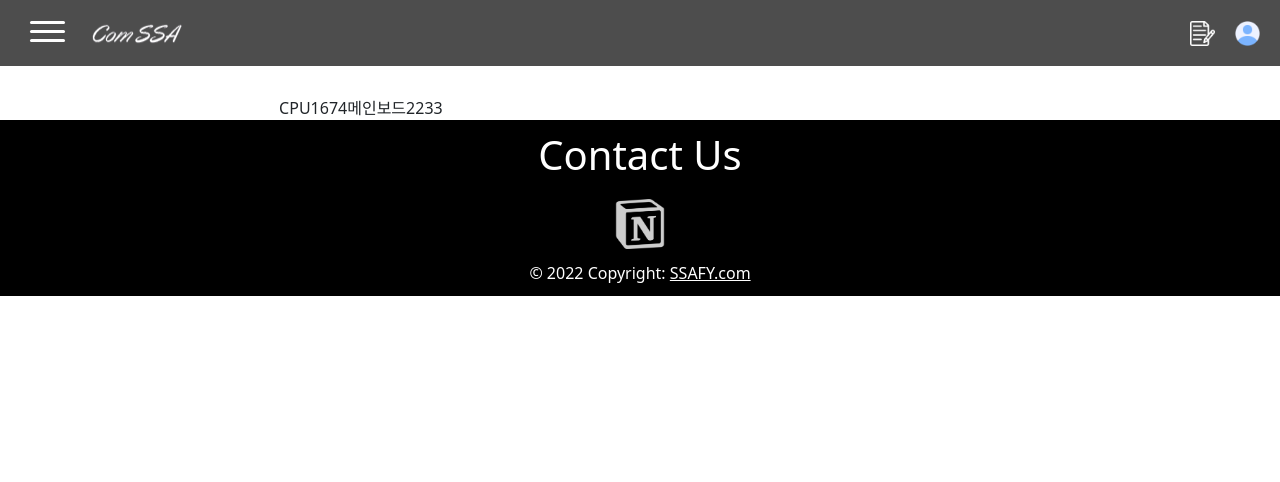
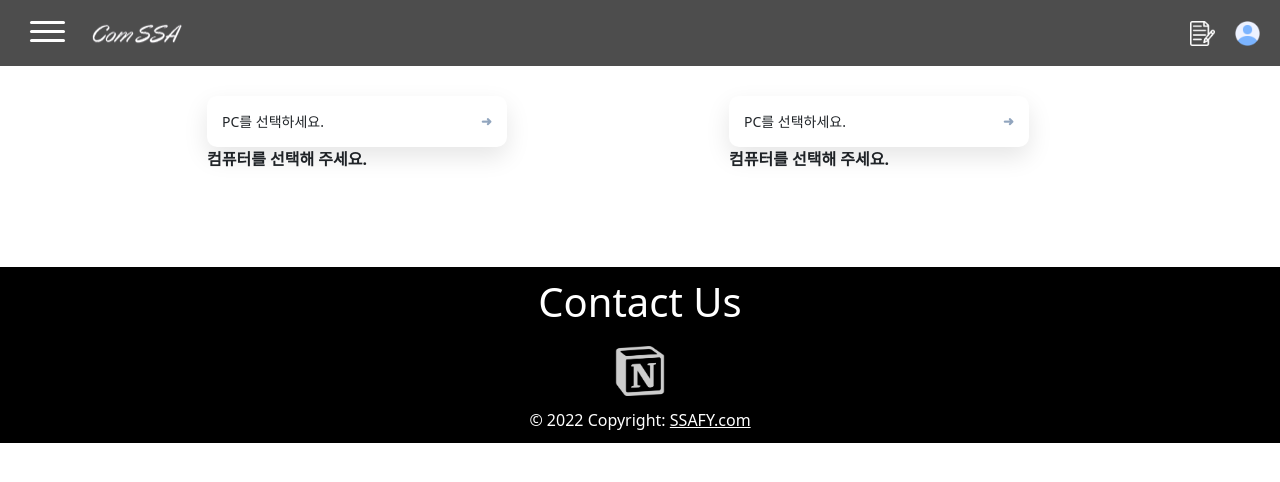
Before and after one commit to hj-kim0/SSAFY_PJT3, a React (Create React App) app in the folder frontend/: page /compare in a window 1280 px wide. Shown: the top 482 px of the page. Built offline with nearby package versions, Linux system fonts and the light colour scheme.

Commit message:
Frontend # feat : 드랍다운 컴포넌트, 컴페어 작업

```diff
--- /dev/null
+++ b/frontend/src/components/icon/Dropdown.jsx
@@ -0,0 +1,36 @@
+import { useState } from "react";
+import "./Dropdown.scss";
+
+const Dropdown = (props) => {
+    const [isOpen, setOpen] = useState(false);
+    const [items, setItem] = useState(props.data);
+    const [selectedItem, setSelectedItem] = useState(null);
+
+    const toggleDropdown = () => setOpen(!isOpen);
+
+    const handleItemClick = (id) => {
+        selectedItem == id ? setSelectedItem(null) :
+        setSelectedItem(id);
+        setOpen(!isOpen);
+        props.chgIndex(id);
+    }
+
+    return (
+    <div className='dropdown'>
+        <div className='dropdown-header' onClick={toggleDropdown}>
+            {selectedItem ? items.find(item => item.id == selectedItem).label : "PC를 선택하세요."}
+                <b className={`icon ${isOpen && "open"}`}> ➜ </b>
+                </div>
+                <div className={`dropdown-body ${isOpen && 'open'}`}>
+                    {items.map(item => (
+                    <div className="dropdown-item" onClick={e => handleItemClick(e.target.id)} id={item.id}>
+                        <span className={`dropdown-item-dot ${item.id == selectedItem && 'selected'}`}>• </span>
+                        {item.label}
+                </div>
+            ))}
+        </div>
+    </div>
+    )
+}
+
+export default Dropdown;
--- /dev/null
+++ b/frontend/src/components/icon/Dropdown.scss
@@ -0,0 +1,53 @@
+.dropdown {
+    width: 300px;
+    border-radius: 10px;
+    box-shadow: 0 10px 25px rgba(0,0,0,.1);
+    background-color: white;
+  }
+
+  .dropdown-header {
+    padding: 15px !important;
+    cursor: pointer;
+    display: flex !important;
+    justify-content: space-between;
+    align-items: center;
+  }
+
+  .dropdown-body {
+    padding: 15px;
+    border-top: 1px solid #E5E8EC;
+    display: none;
+  }
+
+  .dropdown-body.open {
+    display: block;
+  }
+
+  .dropdown-item {
+    padding: 10px;
+  }
+
+  .dropdown-item:hover {
+    cursor: pointer;
+  }
+
+  .dropdown-item-dot {
+    opacity: 0;
+    color: #91A5BE;
+    transition: all .2s ease-in-out;
+  }
+
+  .dropdown-item-dot.selected {
+    opacity: 1;
+  }
+
+  .icon {
+    font-size: 13px;
+    color: #91A5BE;
+    transform: rotate(0deg);
+    transition: all .2s ease-in-out;
+  }
+
+  .icon.open {
+    transform: rotate(90deg);
+  }
--- a/frontend/src/components/item/CartStruct.jsx
+++ b/frontend/src/components/item/CartStruct.jsx
@@ -1,42 +1,22 @@
 //아이템 타입 ~ CPU, 메인보드 etc
+import "./CartStruct.scss";
 
-import { Link } from "react-router-dom";
-
-const item_types = [
-    {
-        id : 0,
-        name : "CPU",
-    },
-    {
-        id : 1,
-        name : "메인보드",
-    },
-]
-
-const ItemRow = (items) => {
-    const name = items.items.name;
-
-    let computeridx = 0;
-    // console.log(name);
-    // console.log(items.data.data[computeridx][name]);
+const CartStruct = (props) => {
+    console.log(props);
     return(
-        <tr>
-            <td>
-                <div className="b bd-solid rw10 pd-5 mg-2 center">{items.items.name}</div>
-            </td>
-            <td>
-                <div className="b bd-solid rw10 pd-5 mg-2 center">
-                    {items.data.data[computeridx][name][0]}
+        props.data.parts.map((items) => (
+            <>
+            <div className="b bd-solid rw10 pd-5 mg-2 center">
+                {items.name}
+            </div>
+            <div className="b bd-solid rw10 pd-5 mg-2 center">
+                {items.part.map((items2) => (
+                    <div>
+                        {items2.id}
                     </div>
-            </td>
-        </tr>
-    );
-}
-
-const CartStruct = (data) => {
-    return(
-        item_types.map((items) => (
-            <ItemRow key={items.id} items={items} data={data}/>
+                ))}
+            </div>
+        </>
         ))
     )
 }
--- a/frontend/src/components/item/CartStruct.scss
+++ b/frontend/src/components/item/CartStruct.scss
@@ -9,3 +9,7 @@
 .item-border{
     border: 1px solid gray;
 }
+
+.bd-solid{
+    border: 1px solid black;
+}
--- a/frontend/src/screens/Compare.jsx
+++ b/frontend/src/screens/Compare.jsx
@@ -1,37 +1,106 @@
-import CartStruct from "../components/item/CartStruct";
+import React, { useState } from "react";
+import DropdownCart from "./DropDownCart";
 
 const my_list = [
     {
-        "CPU" : {
-            0 : 1674,
-            1 : 1203,
-        }
-        ,"메인보드" : {
-            0 : 2233,
-        }
+        id : 0,
+        label: "PC1",
+        parts : [
+            {
+                id: 0,
+                part : [
+                    {id: 1674},
+                ],
+                name : "CPU"
+            },
+            {
+                id: 1,
+                part : [
+                    {id: 2223},
+                ],
+                name : "메인보드"
+            },
+        ],
     },
     {
-        "CPU" : {
-            0 : 11674,
-            1 : 11203,
-        }
-        ,"메인보드" : {
-            0 : 22233,
-        }
+        id : 1,
+        label: "PC2",
+        parts : [
+            {
+                id: 0,
+                part : [
+                    {id: 1000},
+                    {id: 1111},
+                ],
+                name : "CPU"
+            },
+            {
+                id: 1,
+                part : [
+                    {id: 2000},
+                    {id: 2009},
+                ],
+                name : "메인보드"
+            },
+        ],
+    },
+]
+
+const recom_list = [
+    {
+        id : 0,
+        label: "PC1",
+        parts : [
+            {
+                id: 0,
+                part : [
+                    {id: 1244},
+                    {id: 1554},
+                    {id: 1557},
+                ],
+                name : "CPU"
+            },
+            {
+                id: 1,
+                part : [
+                    {id: 2423},
+
+                ],
+                name : "메인보드"
+            },
+        ],
+    },
+    {
+        id : 1,
+        label: "PC2",
+        parts : [
+            {
+                id: 0,
+                part : [
+                    {id: 1131},
+                    {id: 1557},
+                ],
+                name : "CPU"
+            },
+            {
+                id: 1,
+                part : [
+                    {id: 2031},
+                    {id: 2999},
+                ],
+                name : "메인보드"
+            },
+        ],
     },
 ]
 
 const Compare = () => {
     return(
-        <div className="mt-5 pt-5 flex">
-            <div className="flex column">
-                <CartStruct key={my_list.idx} data={my_list}/>
-            </div>
-            <div className="flex column">
-            </div>
-
+        <div className="m-5 p-5 container flex">
+        <DropdownCart data={my_list}/>
+        <DropdownCart data={recom_list}/>
         </div>
-    )
+        )
 }
 
 export default Compare;
--- /dev/null
+++ b/frontend/src/screens/DropDownCart.jsx
@@ -0,0 +1,34 @@
+import { useState } from "react";
+import Dropdown from "../components/icon/Dropdown"
+import CartStruct from "../components/item/CartStruct"
+
+const DropdownCart = (props) => {
+    const [index, setIndex] = useState(null);
+    const [data, setData] = useState(props.data);
+    console.log(data);
+    const chgIndex = (index) => {
+        setIndex(index);
+    }
+
+    return(
+        <div>
+            <div>
+                <Dropdown key={data.id} data={data} idx={index} chgIndex={chgIndex}/>
+            </div>
+            <div>
+                {
+                    index ?
+                    <div>
+                        <CartStruct key={data.id} data={data[index]} />
+                    </div>
+                    :
+                    <div>
+                        <b>컴퓨터를 선택해 주세요.</b>
+                    </div>
+                }
+            </div>
+        </div>
+    )
+}
+
+export default DropdownCart;
```
Also changed, not shown: frontend/src/App.jsx (+7 -0 lines), 2 other files (tests, documents, lock files or other folders).
